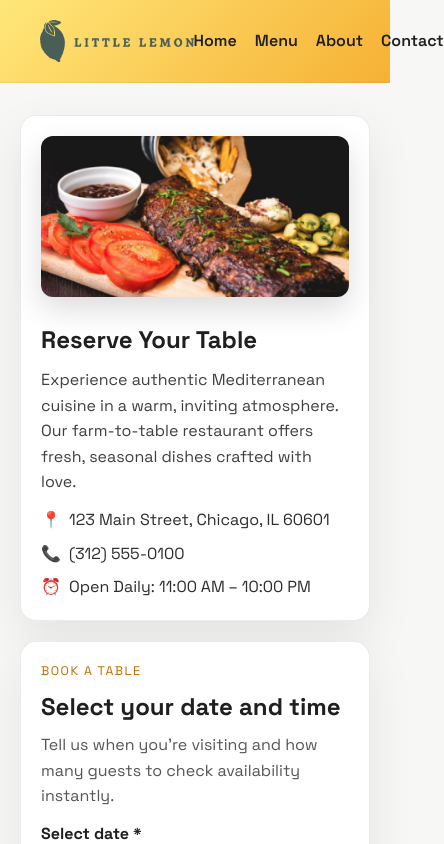
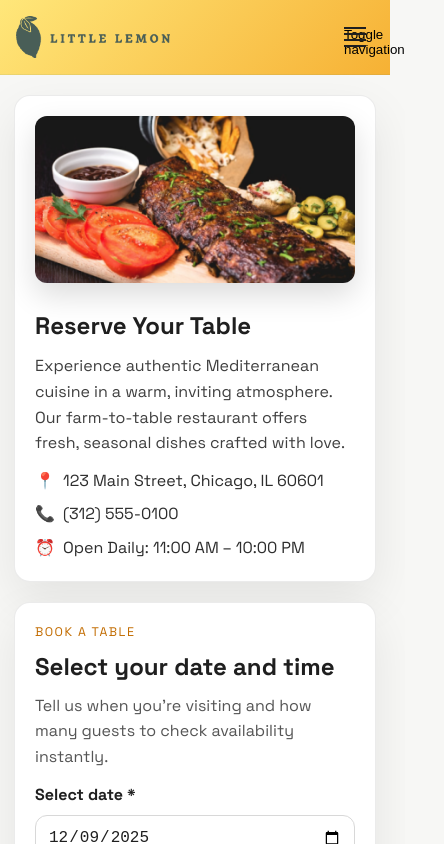
Before and after one commit to ameidav-pega/meta-frontend-developer, a React (Vite) app: page / in a window 390 px wide. Shown: the top 844 px of the page, 444 px wide, since content can reach past the window. Built offline with nearby package versions, Linux system fonts and the light colour scheme.

Commit message:
Improve mobile nav/footer responsiveness

```diff
--- a/src/App.css
+++ b/src/App.css
@@ -7,6 +7,9 @@
 .topbar {
   background: linear-gradient(135deg, #ffe77a 0%, #f6b134 100%);
   border-bottom: 1px solid rgba(0, 0, 0, 0.08);
+  position: sticky;
+  top: 0;
+  z-index: 10;
 }
 
 .topbar__inner {
@@ -33,6 +36,29 @@
   color: #1f1f1f;
   text-decoration: none;
   font-weight: 600;
+}
+
+.nav-toggle {
+  display: none;
+  flex-direction: column;
+  gap: 4px;
+  background: transparent;
+  border: none;
+  cursor: pointer;
+  padding: 8px;
+}
+
+.nav-toggle span {
+  display: block;
+  width: 22px;
+  height: 2px;
+  background: #1f1f1f;
+}
+
+.nav-backdrop {
+  position: fixed;
+  inset: 0;
+  background: rgba(0, 0, 0, 0.2);
 }
 
 .shell {
@@ -413,6 +439,10 @@ select[aria-invalid='true'] {
 }
 
 @media (max-width: 768px) {
+  .page {
+    background: #f7f7f5;
+  }
+
   .two-column {
     flex-direction: column;
   }
@@ -421,4 +451,46 @@ select[aria-invalid='true'] {
     flex-direction: column;
     align-items: flex-start;
   }
+
+  .topbar__inner {
+    padding: 16px 16px;
+  }
+
+  .nav-toggle {
+    display: flex;
+  }
+
+  .topbar nav {
+    position: absolute;
+    right: 16px;
+    top: 72px;
+    background: #fff7d9;
+    border: 1px solid rgba(0, 0, 0, 0.08);
+    border-radius: 12px;
+    box-shadow: 0 10px 24px rgba(0, 0, 0, 0.08);
+    padding: 12px;
+    flex-direction: column;
+    gap: 10px;
+    min-width: 180px;
+    display: none;
+    z-index: 12;
+  }
+
+  .topbar nav.open {
+    display: flex;
+  }
+
+  .shell {
+    padding: 20px 14px 48px;
+  }
+
+  .card-grid {
+    grid-template-columns: 1fr;
+  }
+
+  .footer__inner {
+    padding: 16px;
+    flex-direction: column;
+    align-items: flex-start;
+  }
 }
--- a/src/App.jsx
+++ b/src/App.jsx
@@ -68,6 +68,7 @@ function App() {
   const [availableTimes, setAvailableTimes] = useState(() => generateTimes(defaultDateTime.date))
   const [step, setStep] = useState('availability')
   const [bookings, setBookings] = useState([])
+  const [navOpen, setNavOpen] = useState(false)
   const [reservation, setReservation] = useState(() => ({
     date: defaultDateTime.date,
     time: defaultDateTime.time,
@@ -106,6 +107,8 @@ function App() {
     setReservation((prev) => ({ ...prev, date, time, guests }))
     setStep('details')
   }
+
+  const closeNav = () => setNavOpen(false)
 
   const handleDetailsSubmit = (details) => {
     const completed = {
@@ -233,13 +236,38 @@ function App() {
           <div className="brand">
             <img src={headerLogo} alt="Little Lemon" />
           </div>
-          <nav aria-label="Primary">
-            <a href="#booking">Home</a>
-            <a href="#menu">Menu</a>
-            <a href="#about">About</a>
-            <a href="#contact">Contact</a>
+          <button
+            className="nav-toggle"
+            aria-expanded={navOpen}
+            aria-controls="primary-nav"
+            onClick={() => setNavOpen((open) => !open)}
+          >
+            <span className="sr-only">Toggle navigation</span>
+            <span />
+            <span />
+            <span />
+          </button>
+          <nav
+            id="primary-nav"
+            aria-label="Primary"
+            className={navOpen ? 'open' : ''}
+            onClick={(e) => e.stopPropagation()}
+          >
+            <a href="#booking" onClick={closeNav}>
+              Home
+            </a>
+            <a href="#menu" onClick={closeNav}>
+              Menu
+            </a>
+            <a href="#about" onClick={closeNav}>
+              About
+            </a>
+            <a href="#contact" onClick={closeNav}>
+              Contact
+            </a>
           </nav>
         </div>
+        {navOpen ? <div className="nav-backdrop" onClick={closeNav} /> : null}
       </header>
 
       <main className="shell">
```
